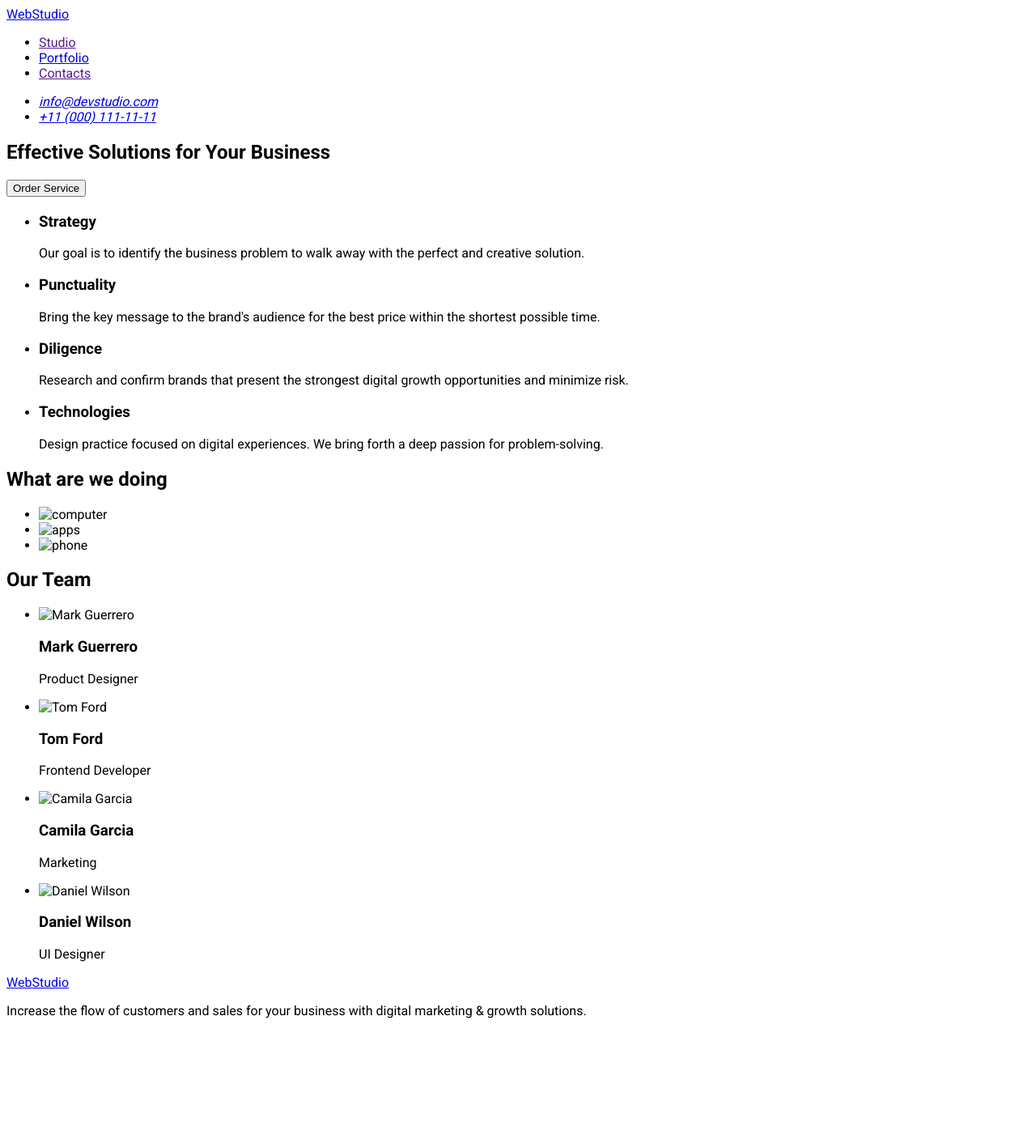
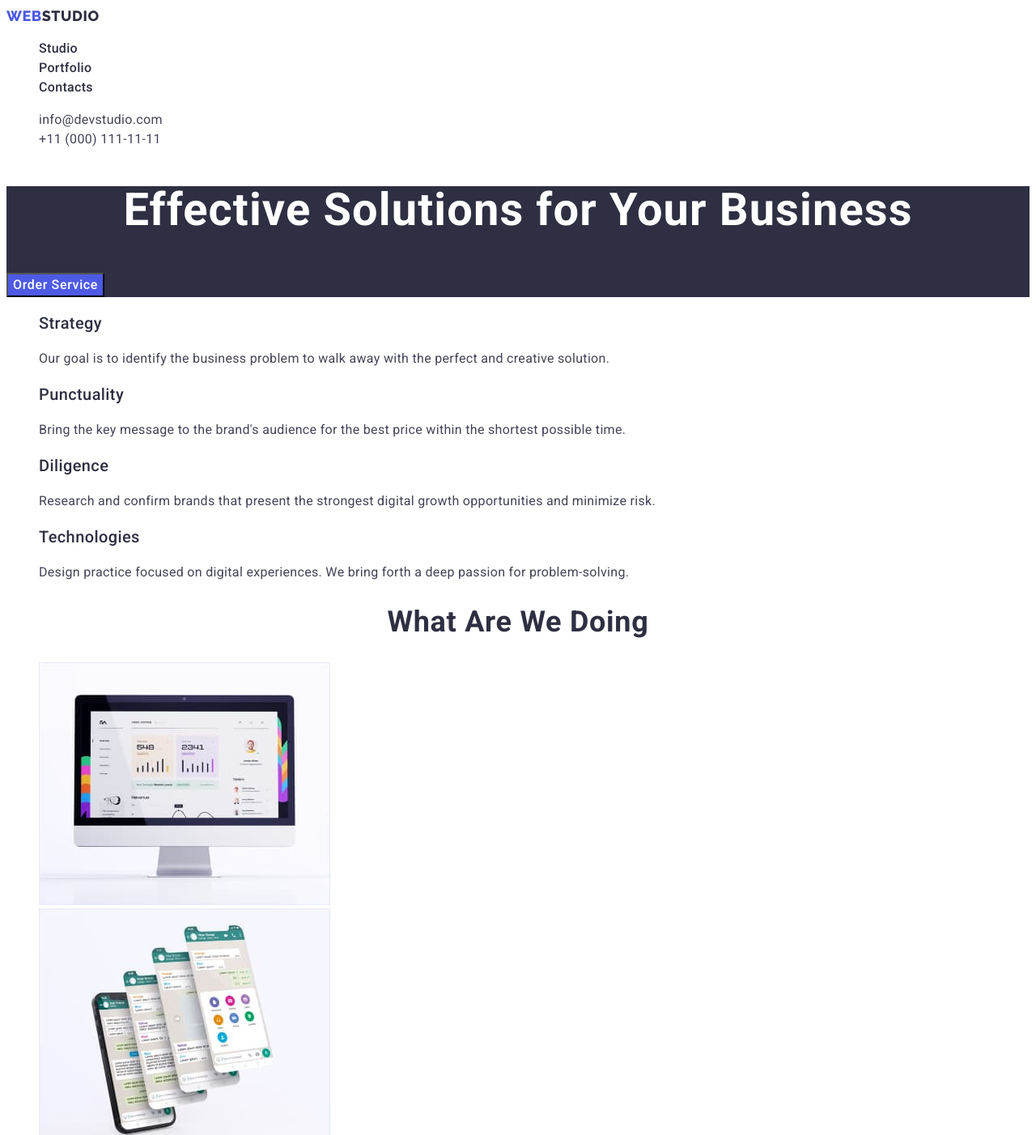
Before and after one commit to Vestanra/goit-markup-hw-02, a plain HTML site: page index.html in a window 1280 px wide. Shown: the top 1402 px of the page at 81% size. Before the commit the page ends 1274 px from the top, so only its background shows below. Drawn offline with Linux system fonts and the light colour scheme.

Commit message:
homework
first attemp)

```diff
--- /dev/null
+++ b/css/styles.css
@@ -0,0 +1,232 @@
+   /* я знаю, що у мене повторюються кольори color-footer-logo з color-bgr-secondary, а також color-text-title
+   з color-bgr-dark. мені цепоказолося логічним, щоб фон не змішувався з текстом. надіюся, що правильно)) */
+    :root {
+        --color-main-text: #434455;
+        --color-text-title: #2E2F42;
+        --color-accent: #4D5AE5;
+        --color-bgr-secondary: #F4F4FD;
+        --color-bgr-dark: #2E2F42;
+        --color-focus: #404BBF;
+        --color-white: #FFFFFF;
+        --color-footer-text: #E7E9FC;
+        --color-footer-logo: #F4F4FD;
+    }
+body {
+    font-family: 'Roboto', sans-serif;
+    color:var(--color-main-text);
+    background-color:var(--color-white);
+}
+.visually-hidden {
+    position: absolute;
+    white-space: nowrap;
+    width: 1px;
+    height: 1px;
+    overflow: hidden;
+    border: 0;
+    padding: 0;
+    clip: rect(0 0 0 0);
+    clip-path: inset(50%);
+    margin: -1px;
+}
+.list {
+    list-style: none;
+}
+.link {
+    text-decoration: none;
+}
+/* -----Header-----*/
+.header-logo-color {
+    font-family: 'Raleway';
+    font-weight: 800;
+    font-size: 18px;
+    line-height: 1.33;
+    display: flex;
+    align-items: center;
+    letter-spacing: 0.03em;
+    text-transform: uppercase;
+    color: var(--color-accent);
+}
+.header-logo {
+    font-family: 'Raleway', sans-serif;
+    font-weight: 800;
+    font-size: 18px;
+    line-height: 1.33;
+    display: flex;
+    align-items: center;
+    letter-spacing: 0.03em;
+    text-transform: uppercase;
+    color: var(--color-text-title);
+}
+.header-link {
+    font-weight: 500;
+    font-size: 16px;
+    line-height: 1.5;
+    letter-spacing: 0.02em;
+    color: var(--color-text-title);
+}
+.header-link:hover, .header-link:focus{
+    color: var(--color-accent);
+}
+.link.current {
+    color: var(--color-accent);
+}
+.address-link {
+    font-family: inherit;
+    font-style: normal;
+    font-weight: 400;
+    font-size: 16px;
+    line-height: 1.5;
+    letter-spacing: 0.02em;
+    color: var(--color-main-text);
+    }
+.address-link:hover, .address-link:focus {
+    color: var(--color-accent);
+}
+
+/* -----Hero----- */
+.hero {
+    background-color: var(--color-bgr-dark);
+}
+.hero-title {
+    font-weight: 700;
+    font-size: 56px;
+    line-height: 1.07;
+    text-align: center;
+    letter-spacing: 0.02em;
+    color: var(--color-white);
+}
+.hero-btn {
+    background-color: var(--color-accent);
+    cursor: pointer;
+    font-family: inherit;
+    font-weight: 500;
+    font-size: 16px;
+    line-height: 1.5;
+    display: flex;
+    align-items: center;
+    letter-spacing: 0.04em;
+    color: var(--color-white);
+}
+.hero-btn:hover, .hero-btn:focus {
+    background-color: var(--color-focus);
+}
+
+/* -----Feature----- */
+.feature-title {
+    font-weight: 500;
+    font-size: 20px;
+    line-height: 1.2;
+    letter-spacing: 0.02em;
+    color: var(--color-text-title);
+}
+.feature-text {
+    font-size: 16px;
+    line-height: 1.5;
+    letter-spacing: 0.02em;
+   }
+
+/* ----- Products ------- */
+.products-title {
+font-weight: 700;
+font-size: 36px;
+line-height: 1.11;
+text-align: center;
+letter-spacing: 0.02em;
+text-transform: capitalize;
+color: var(--color-text-title);
+}
+
+/* -----Our Team----- */
+.team {
+    background-color: var(--color-bgr-secondary);
+}
+.team-title {
+    font-weight: 700;
+    font-size: 36px;
+    line-height: 1.11;
+    text-align: center;
+    letter-spacing: 0.02em;
+    text-transform: capitalize;
+    color: var(--color-text-title);
+}
+.team-after-title {
+    font-weight: 500;
+    font-size: 20px;
+    line-height: 1.2;
+    text-align: center;
+    letter-spacing: 0.02em;
+    color: var(--color-text-title);
+}
+.team-text {
+    font-size: 16px;
+    line-height: 1.5;
+    text-align: center;
+    letter-spacing: 0.02em;
+}
+
+/* -----Buttons----- */
+.btn {
+    background-color: var(--color-bgr-secondary);
+    cursor: pointer;
+    font-family: inherit;
+    font-weight: 500;
+    font-size: 16px;
+    line-height: 1.5;
+    display: flex;
+    align-items: center;
+    text-align: center;
+    letter-spacing: 0.04em;
+    color: var(--color-accent);
+    }
+.btn:hover, .btn:focus {
+    background-color: var(--color-focus);
+    color: var(--color-white);
+}
+
+/* -----Gallery----- */
+.picture-title {
+    font-weight: 500;
+    font-size: 20px;
+    line-height: 1.2;
+    letter-spacing: 0.02em;
+    color: var(--color-text-title);
+}
+
+.picture-text {
+    font-size: 16px;
+    line-height: 1.5;
+    letter-spacing: 0.02em;
+}
+
+/* -----Footer----- */
+.footer {
+    background-color: var(--color-bgr-dark);
+}
+.footer-logo {
+    font-family: 'Raleway';
+    font-weight: 800;
+    font-size: 18px;
+    line-height: 1.16;
+    display: flex;
+    align-items: center;
+    letter-spacing: 0.03em;
+    text-transform: uppercase;
+    color: var(--color-footer-logo);
+}
+.footer-logo-color {
+    font-family: 'Raleway';
+    font-weight: 800;
+    font-size: 18px;
+    line-height: 1.33;
+    display: flex;
+    align-items: center;
+    letter-spacing: 0.03em;
+    text-transform: uppercase;
+    color: var(--color-accent);
+}
+.footer-text {
+    font-size: 16px;
+    line-height: 1.5;
+    letter-spacing: 0.02em;
+    color: var(--color-footer-text);
+}
--- a/index.html
+++ b/index.html
@@ -9,103 +9,103 @@
     <link rel="preconnect" href="https://fonts.gstatic.com" crossorigin>
     <link href="https://fonts.googleapis.com/css2?family=Raleway:wght@800&family=Roboto:wght@400;500;700;900&display=swap"
         rel="stylesheet">
-    <link rel="stylesheet" href="./styles.css">
+    <link rel="stylesheet" href="./css/styles.css">
 </head>
 <body>
-<header class="header">
+    <header class="header">
          <nav class="header-navigation">
-            <a class="header-logo" href="./index.html"><span>Web</span>Studio</a>
-            <ul>
-                <li><a href="">Studio</a></li>
-                <li><a href="./portfolio.html">Portfolio</a></li>
-                <li><a href="">Contacts</a></li>
+            <a class="header-logo link" href="./index.html"><span class="header-logo-color">Web</span>Studio</a>
+            <ul class="header-list list">
+                <li class="header-iteam"><a class="header-link link" href="">Studio</a></li>
+                <li class="header-iteam"><a class="header-link link" href="./portfolio.html">Portfolio</a></li>
+                <li class="header-iteam"><a class="header-link link" href="">Contacts</a></li>
             </ul>
         </nav>
-        <address>
-            <ul>
-                <li><a href="mailto:info@devstudio.com">info@devstudio.com</a></li>
-                <li><a href="tel:+110001111111">+11 (000) 111-11-11</a></li>
+        <address class="address">
+            <ul class="address-list list">
+                <li class="address-item"><a class="address-link link" href="mailto:info@devstudio.com">info@devstudio.com</a></li>
+                <li class="address-item"><a class="address-link link" href="tel:+110001111111">+11 (000) 111-11-11</a></li>
             </ul>
         </address>
     </header>
 <main>
-<!-- Effective Solutions for Your Business -->
-    <section>
-        <h1>Effective Solutions
+<!-- Effective Solutions -->
+    <section class="hero">
+        <h1 class="hero-title">Effective Solutions
         for Your Business</h1>
-        <button type="button">Order Service</button>
+        <button class="hero-btn" type="button">Order Service</button>
     </section>
 
 <!-- feature -->
-    <section>
-        <h2></h2>
-        <ul>
-            <li>
-                <h3>Strategy</h3>
-                <p>Our goal is to identify the business
+    <section class="feature">
+        <h2 class="visually-hidden">Feature</h2>
+        <ul class="feature-list list">
+            <li class="feature-iteam">
+                <h3 class="feature-title">Strategy</h3>
+                <p class="feature-text">Our goal is to identify the business
                 problem to walk away with the perfect and creative solution.</p>
             </li>
-            <li>
-                <h3>Punctuality</h3>
-                <p>Bring the key message to the brand's audience for the best price within the shortest possible time.</p>
+            <li class="feature-iteam">
+                <h3 class="feature-title">Punctuality</h3>
+                <p class="feature-text">Bring the key message to the brand's audience for the best price within the shortest possible time.</p>
             </li>
-            <li>
-                <h3>Diligence</h3>
-                <p>Research and confirm brands that present the strongest digital growth opportunities and minimize risk.</p>
+            <li class="feature-iteam">
+                <h3 class="feature-title">Diligence</h3>
+                <p class="feature-text">Research and confirm brands that present the strongest digital growth opportunities and minimize risk.</p>
             </li>
-            <li>
-                <h3>Technologies</h3>
-                <p>Design practice focused on digital experiences. We bring forth a deep passion for problem-solving.</p>
+            <li class="feature-iteam">
+                <h3 class="feature-title">Technologies</h3>
+                <p class="feature-text">Design practice focused on digital experiences. We bring forth a deep passion for problem-solving.</p>
             </li>
         </ul>
     </section>
 
-<!-- What are we doing -->
-    <section>
-        <h2>What are we doing</h2>
-        <ul>
-            <li>
+<!-- Products -->
+    <section class="products">
+        <h2 class="products-title">What are we doing</h2>
+        <ul class="products-list list">
+            <li class="products-iteam">
                 <img src="./images/doing1.jpg" alt="computer" width="360" height="300">
             </li>
-            <li>
+            <li class="products-iteam">
                 <img src="./images/doing2.jpg" alt="apps" width="360" height="300">
             </li>
-            <li>
+            <li class="products-iteam">
                 <img src="./images/doing3.jpg" alt="phone" width="360" height="300">
             </li>
         </ul>
     </section>
 
 <!-- Our Team -->
-    <section>
-        <h2>Our Team</h2>
-        <ul>
-            <li>
+    <section class="team">
+        <h2 class="team-title">Our Team</h2>
+        <ul class="team-list list">
+            <li class="team-item">
                 <img src="./images/mark.jpg" alt="Mark Guerrero" width="264" height="260">
-                <h3>Mark Guerrero</h3>
-                <p>Product Designer</p>
+                <h3 class="team-after-title">Mark Guerrero</h3>
+                <p class="team-text">Product Designer</p>
             </li>
-            <li>
+            <li class="team-item">
                 <img src="./images/tom.jpg" alt="Tom Ford" width="264" height="260">
-                <h3>Tom Ford</h3>
-                <p>Frontend Developer</p>
+                <h3 class="team-after-title">Tom Ford</h3>
+                <p class="team-text">Frontend Developer</p>
             </li>
-            <li>
+            <li class="team-item">
                 <img src="./images/camila.jpg" alt="Camila Garcia" width="264" height="260">
-                <h3>Camila Garcia</h3>
-                <p>Marketing</p>
+                <h3 class="team-after-title">Camila Garcia</h3>
+                <p class="team-text">Marketing</p>
             </li>
-            <li>
+            <li class="team-item">
                 <img src="./images/daniel.jpg" alt="Daniel Wilson" width="264" height="260">
-                <h3>Daniel Wilson</h3>
-                <p>UI Designer</p>
+                <h3 class="team-after-title">Daniel Wilson</h3>
+                <p class="team-text">UI Designer</p>
             </li>
         </ul>
     </section>
 </main>
-    <footer>
-<a href="./index.html">WebStudio</a>
-<p>Increase the flow of customers and sales for your business with digital marketing &amp; growth solutions.</p>
-   </footer>
+<footer class="footer">
+    <a class="footer-logo link" href="./index.html"><span class="footer-logo-color">Web</span>Studio</a>
+    <p class="footer-text">Increase the flow of customers and sales for your business with digital marketing &amp; growth solutions.</p>
+</footer>
 </body>
 </html>
--- a/styles.css
+++ /dev/null
@@ -1,5 +0,0 @@
-
-body {
-    font-family: 'Roboto', sans-serif;
-    background-color: E5E5E5;
-}
```
Also changed, not shown: portfolio.html (+62 -59 lines), images/bankingapp.jpg (added), images/camila.jpg (added), images/daniel.jpg (added), images/doing1.jpg (added), images/doing2.jpg (added), images/doing3.jpg (added), images/freshcoffee.jpg (added), images/instagram.jpg (added), images/mark.jpg (added), images/meditaionapp.jpg (added), images/onlinecourses.jpg (added), images/organicfood.jpg (added), images/payment.jpg (added), 3 more files.
